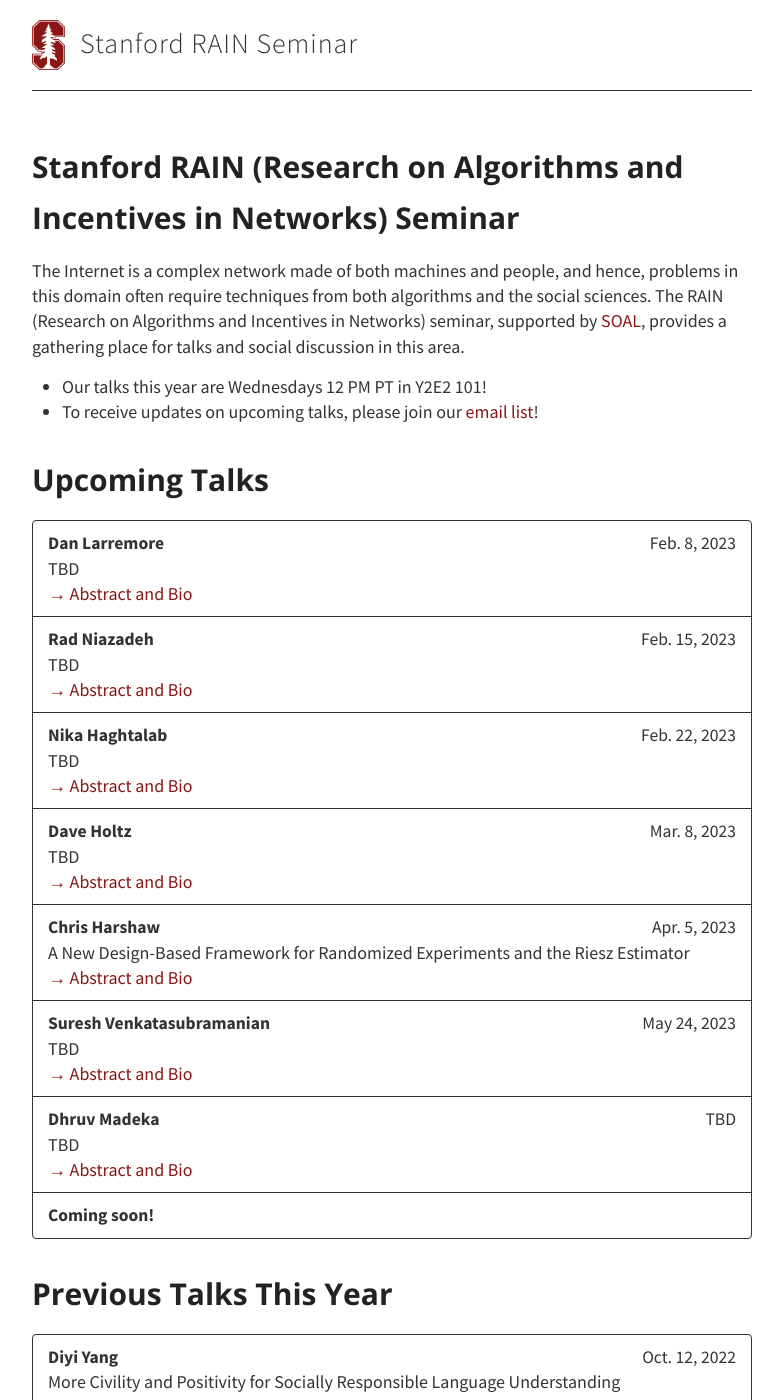
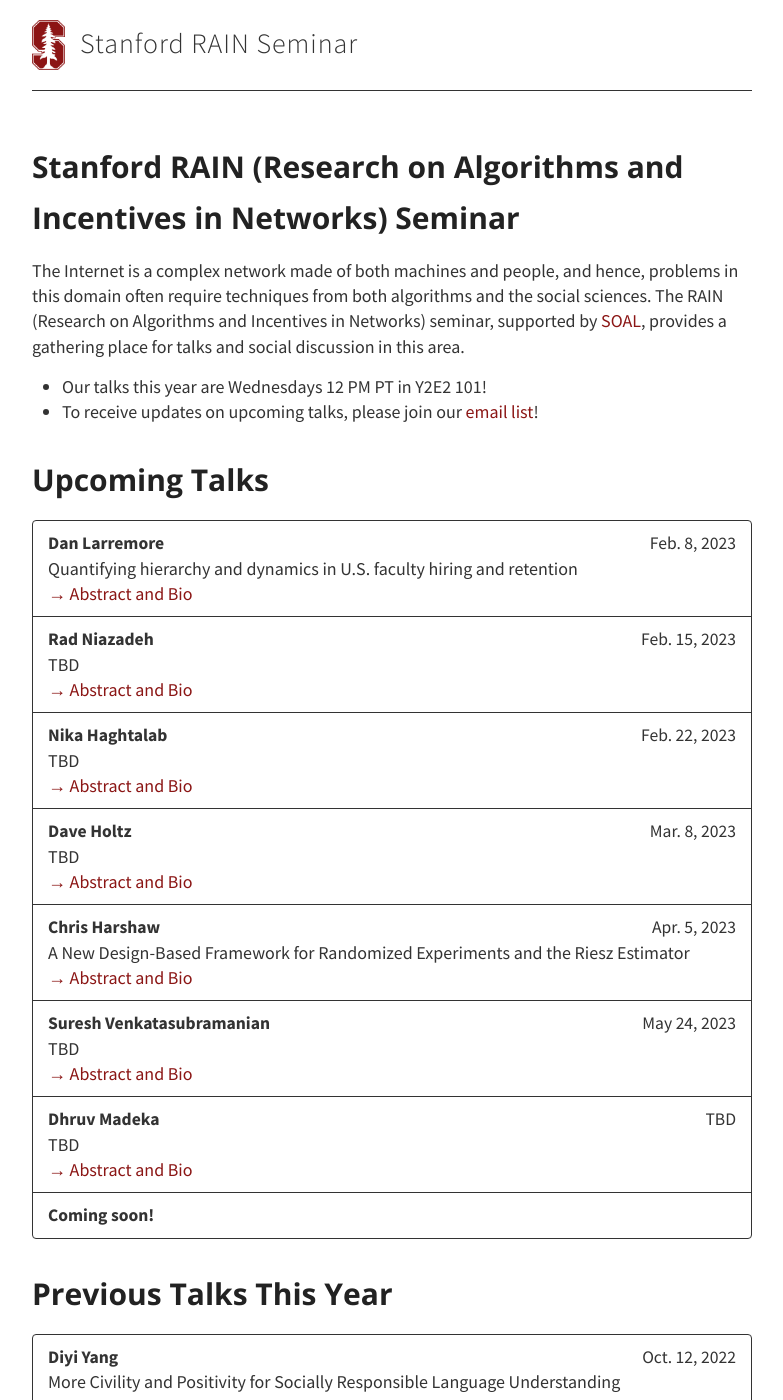
Before and after one commit to stanford-rain-seminar/stanford-rain-seminar.github.io, a Jekyll site: the page built from index.md, in a window 1280 px wide and 1400 px high. Shown: the whole window, without its empty margins (248-1031 px from the left). Built offline with Jekyll 4.4.1, drawn with Linux system fonts in a browser that asks for light colours; nearby versions of some CDN libraries; our own code applies the rules of GitHub Pages for plain Markdown files.

Commit message:
update winter 2023 talks

```diff
--- a/_data/talks.yml
+++ b/_data/talks.yml
@@ -2,9 +2,9 @@
   members:
     - speaker: Dan Larremore
       date: Feb. 8, 2023
-      title: TBD
-      abstract: TBD
-      bio:
+      title: "Quantifying hierarchy and dynamics in U.S. faculty hiring and retention"
+      abstract: "Faculty hiring and retention determine the composition of the U.S. academic workforce and directly shape educational outcomes, career trajectories, the development and spread of ideas, and research priorities. But patterns in faculty hiring and retention are dynamic, reflecting societal and academic priorities, generational turnover, and long-term efforts to diversify the professoriate along gender, racial, and socioeconomic lines. In this talk, we'll analyze, at unprecedented scale and resolution, the academic employment and doctoral education of tenure-track faculty at all PhD-granting U.S. universities over the decade spanning 2011-2020. Focusing on the networks formed when departments hire each other's graduates as faculty, we'll explore the mechanisms shaping these networks as well as the processes of the academic ecosystem that are shaped by them."
+      bio: "Daniel Larremore is an assistant professor in the Department of Computer Science and the BioFrontiers Institute. His research develops statistical and inferential methods for analyzing large-scale network data, and uses those methods to solve applied problems in diverse domains, including public health and academic labor markets. In particular, his work focuses on generative models for networks, the ongoing evolution of the malaria parasite and the origins of social inequalities in academic hiring and careers. Prior to joining the CU Boulder faculty, he was an Omidyar Fellow at the Santa Fe Institute (2015-2017) and a post-doctoral fellow at the Harvard T.H. Chan School of Public Health (2012-2015). He obtained his PhD in applied mathematics from CU Boulder in 2012, and holds an undergraduate degree from Washington University in St. Louis."
     - speaker: Rad Niazadeh
       date: Feb. 15, 2023
       title: TBD
```
Also changed, not shown: 1 other file.
